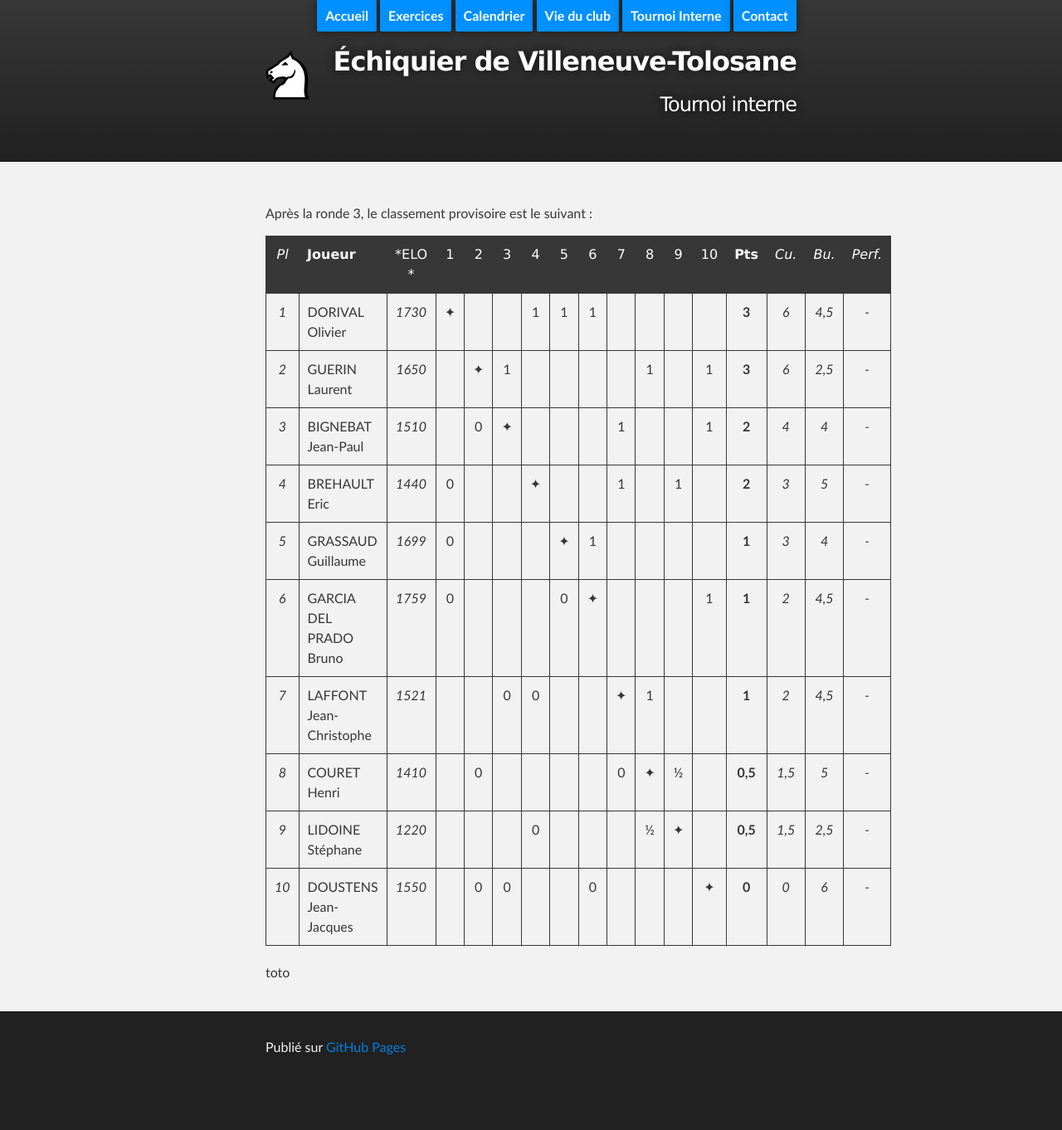
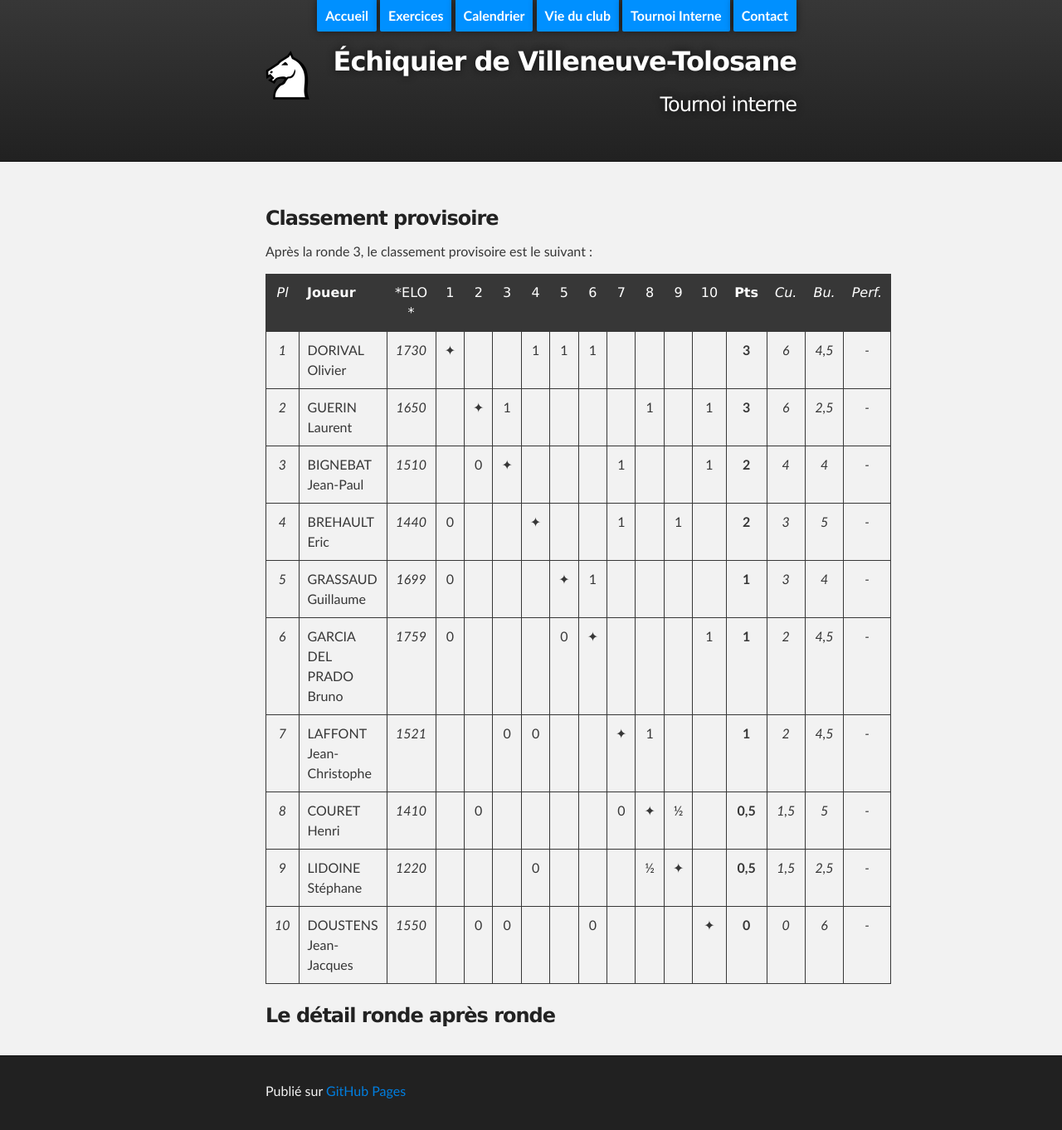
Before and after one commit to echiquier-villeneuve-tolosane/echiquier-villeneuve-tolosane.github.io, a Jekyll site: the page built from tournoiinterne.md, in a window 1280 px wide. Shown: the whole page at 83% size. Built offline with Jekyll 4.4.1, drawn with Linux system fonts in a browser that asks for light colours; nearby versions of some CDN libraries; before the commit the page ends 1309 px from its top, so only the background shows below that.

Commit message:
Updated tournoiinterne.md

```diff
--- a/tournoiinterne.md
+++ b/tournoiinterne.md
@@ -4,6 +4,8 @@ root: .
 title: Tournoi interne
 published: true
 ---
+
+### Classement provisoire
 
 Après la ronde 3, le classement provisoire est le suivant :
 
@@ -20,4 +22,4 @@ Après la ronde 3, le classement provisoire est le suivant :
 |*9*| LIDOINE Stéphane        | *1220* | | | |0| | | |&#189;|&#10022;| |**0,5**|*1,5*|*2,5*|*-*|
 |*10*| DOUSTENS Jean-Jacques  | *1550* | |0|0| | |0| | | |&#10022;|**0**|*0*|*6*|*-*|
 
-toto
+### Le détail ronde après ronde
```
